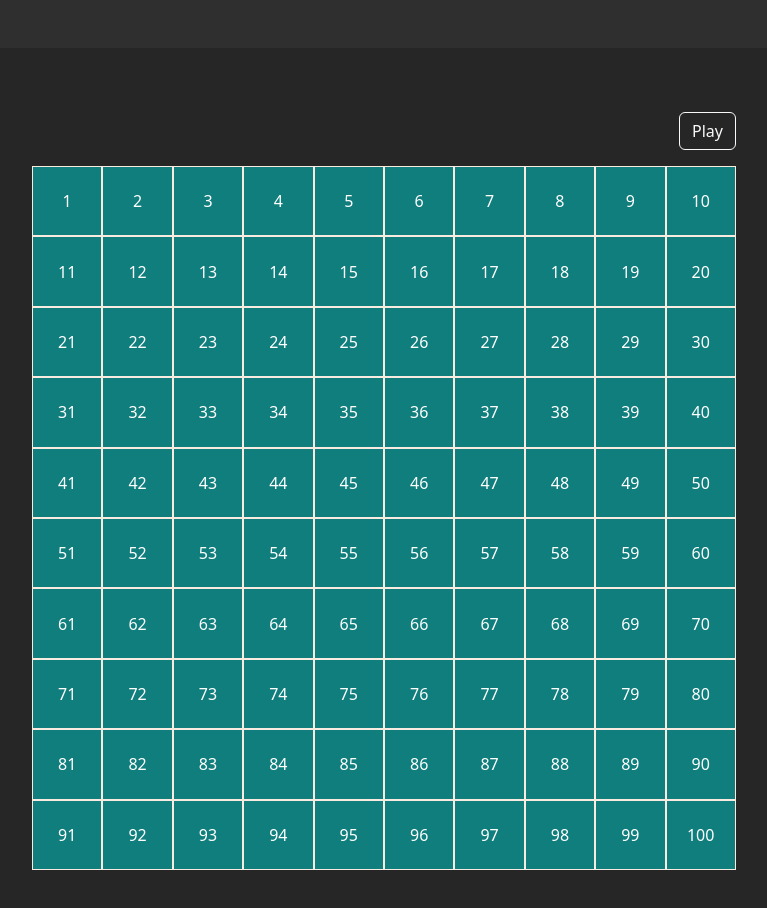
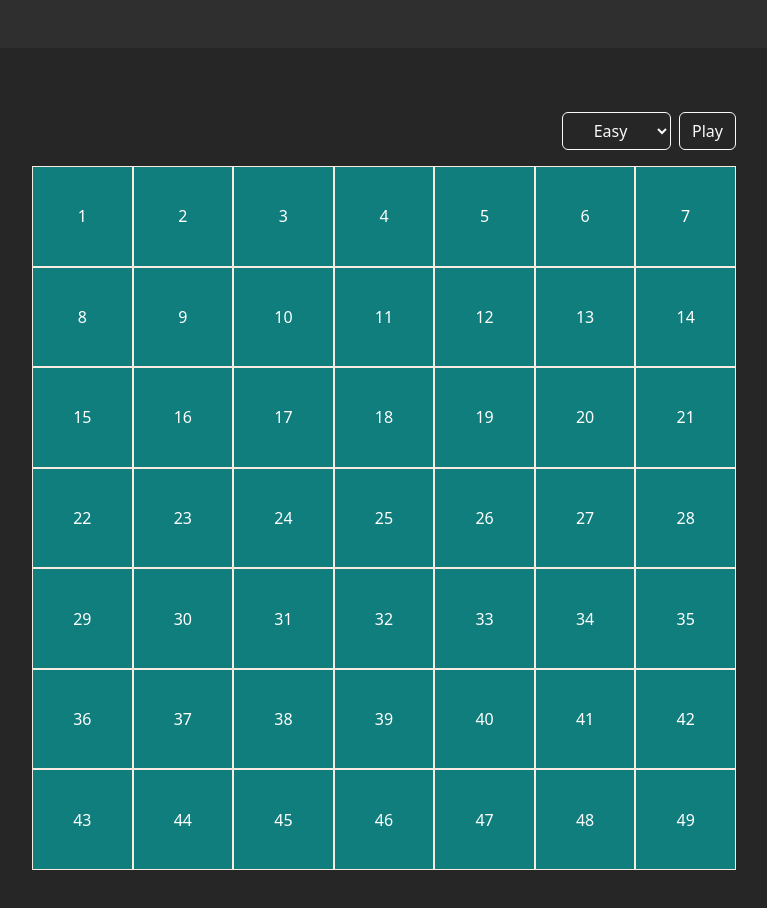
Before and after one commit to MLaz95/js-campominato-grid, a plain HTML site: page index.html in a window 1280 px wide. Both pictures are taken after a click on the button "Play". Shown: the whole page, without its empty margins (256-1023 px from the left). Drawn offline with nearby package versions, Linux system fonts and the light colour scheme.

Commit message:
aggiunta selezione difficoltá; bonus completato

```diff
--- a/index.html
+++ b/index.html
@@ -13,7 +13,12 @@
 
 
     <div class="p-5 my-5 rounded-4" id="container">
-        <div class="d-flex justify-content-end py-3">
+        <div class="d-flex justify-content-end py-3 gap-2">
+            <select name="difficulty" id="difficulty" class="btn btn-outline-light">
+                <option value="49">Easy</option>
+                <option value="81">Medium</option>
+                <option value="100">Hard</option>
+            </select>
             <button class="btn btn-outline-light" id="button">Play</button>
         </div>
 
--- a/script.js
+++ b/script.js
@@ -1,15 +1,31 @@
 const gridElement = document.querySelector('#grid');
+const difficultyElement = document.querySelector('#difficulty');
 const buttonElement = document.querySelector('#button');
 
 buttonElement.addEventListener('click', function(){
-
+    // reset
     gridElement.innerHTML = '';
 
-    for(i = 1; i <= 100; i++){
+    // records grid size from difficulty selector
+    let gridSize = difficultyElement.value;
+
+    // adds cells till the grid size limit is reached
+    for(i = 1; i <= gridSize; i++){
         const newCell = document.createElement('div');
         newCell.classList.add('cell');
+
+        // adds a different class to determine the size of each cell depending on grid size
+        if (gridSize == 49){
+            newCell.classList.add('easy');
+        } else if (gridSize == 81){
+            newCell.classList.add('medium');
+        } else {
+            newCell.classList.add('hard');
+        }
+
         newCell.innerHTML = i;
 
+        // marks a cell as active and logs its number
         newCell.addEventListener('click', function(){
             newCell.classList.add('active');
             console.log(newCell.innerHTML);
--- a/style.css
+++ b/style.css
@@ -17,7 +17,6 @@ body{
 }
 
 .cell{
-    width: calc(100% / 10);
     aspect-ratio: 1 / 1;
     border: solid 1px #F9EBE0;
     color: white;
@@ -28,6 +27,16 @@ body{
     align-items: center;
 }
 
+.easy{
+    width: calc(100% / 7);
+}
+.medium{
+    width: calc(100% / 9);
+}
+.hard{
+    width: calc(100% / 10);
+}
+
 .active{
     background-color: #A09BE7;
 }
```
